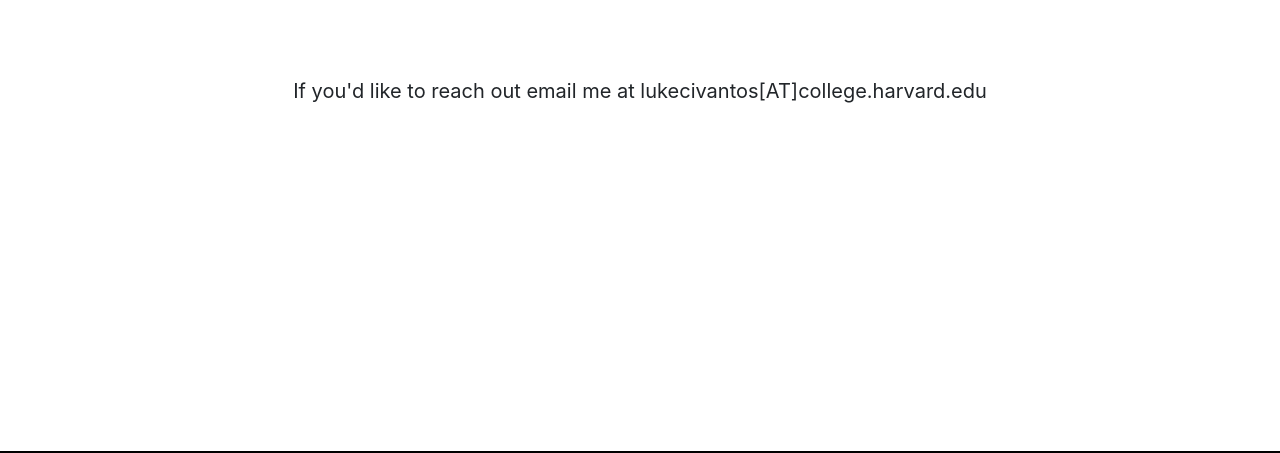
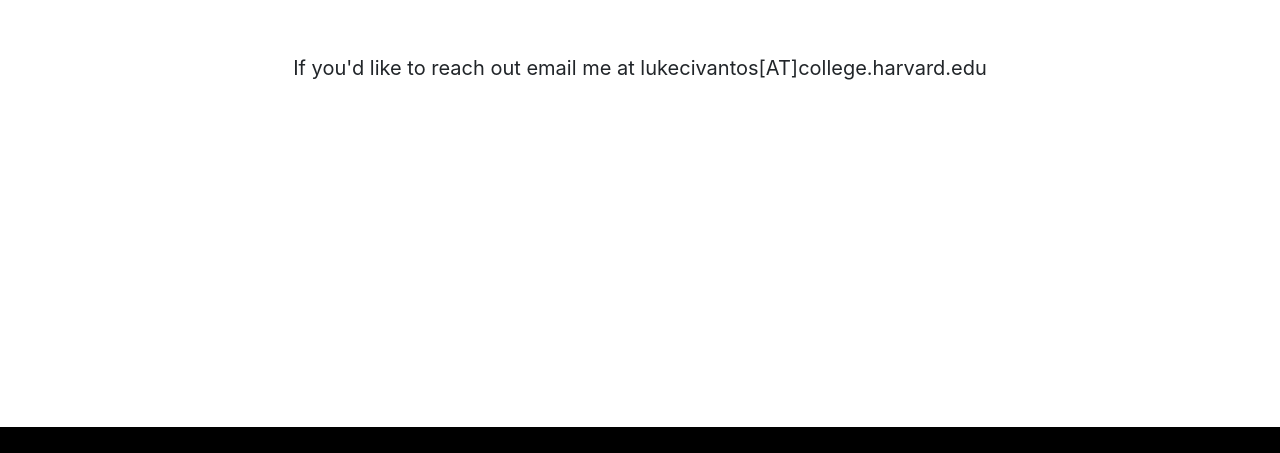
Before and after one commit to lukecivantos/lukecivantos.github.io, a plain HTML site: page contact.html in a window 1280 px wide. Shown: the part 148-601 px from the top of the page. Drawn offline with Linux system fonts and the light colour scheme.

Commit message:
Fixed Contact Text

```diff
--- a/css/style.css
+++ b/css/style.css
@@ -59,9 +59,9 @@
 }
 
 .contact-info {
-  padding: 5% 0;
+  padding: 3% 0;
   font-size: 20px;
-  margin-bottom: 70px;
+  margin-bottom: 90px;
 }
 
 #space {
```
